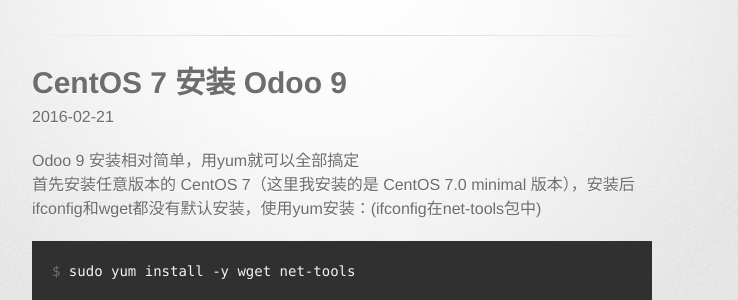
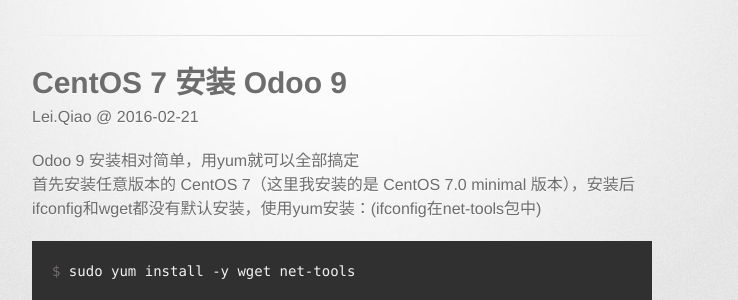
Before and after one commit to LeiQiao/odoo-mobile, a Jekyll site: the page built from _posts/2016-02-21-intro.md, in a window 1280 px wide. Shown: the part 172-472 px from the top of the page, without its empty margins (298-1036 px from the left). Built offline with Jekyll 4.4.1, drawn with Linux system fonts in a browser that asks for light colours; some web fonts are replaced.

Commit message:
修改样式
修改样式

```diff
--- a/_layouts/post.html
+++ b/_layouts/post.html
@@ -30,7 +30,7 @@
         <hr>
 
         <section id="main_content">
-<p><b style="font-size:30px; font-weight:900;">{{ page.title }}</b><br/><span style="font-family: Helvetica; font-size: 16px;">{{ page.date | date: "%Y-%m-%d" }}</span></p>
+<p><b style="font-size:30px; font-weight:900;">{{ page.title }}</b><br/><span style="font-family: Helvetica; font-size: 16px;">Lei.Qiao @ {{ page.date | date: "%Y-%m-%d" }}</span></p>
 <p>{{ content }}</p>
         </section>
 
```
